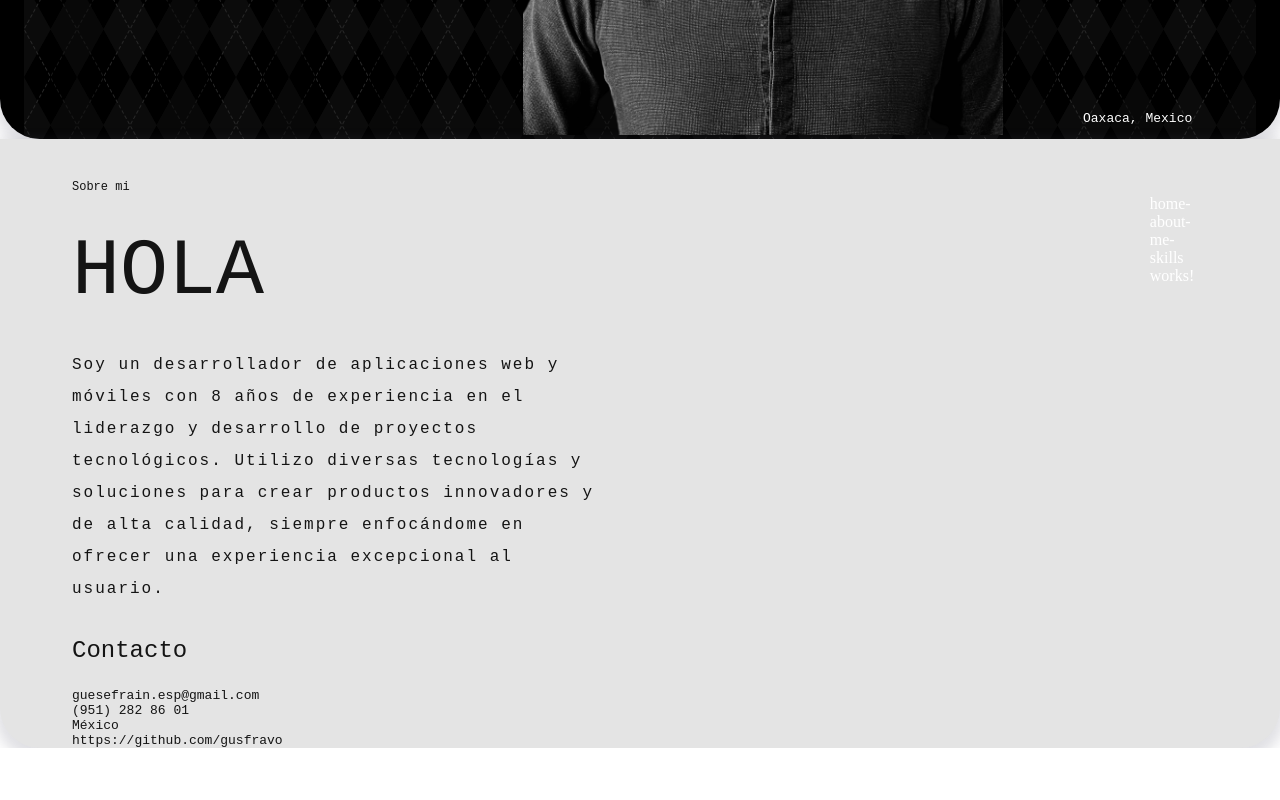
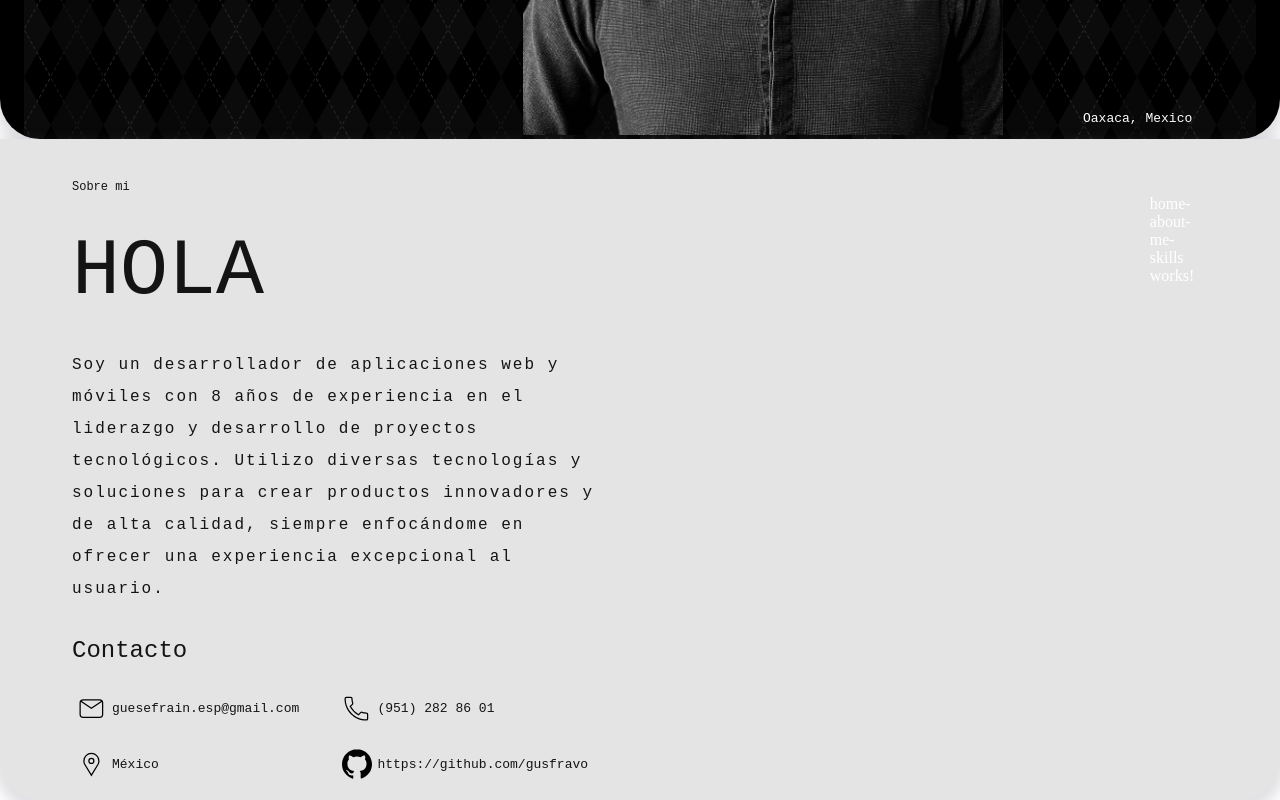
Before and after one commit to gusfravo/web-portfollio, an Angular app: page / in a window 1280 px wide. Shown: the part 523-1323 px from the top of the page. Before the commit the page ends 1271 px from the top, so only its background shows below. Built offline with nearby package versions, Linux system fonts and the light colour scheme.

Commit message:
feat: se termina seccion de resumen

```diff
--- a/src/app/home/home-about-me/components/home-about-me-description/home-about-me-description.component.html
+++ b/src/app/home/home-about-me/components/home-about-me-description/home-about-me-description.component.html
@@ -19,10 +19,38 @@
         </div>
         <div class="home-about-me-description__contact__list">
             <ul>
-                <li>guesefrain.esp&#64;gmail.com</li>
-                <li>(951) 282 86 01</li>
-                <li>México</li>
-                <li>https://github.com/gusfravo</li>
+                <li>
+                    <div class="home-about-me-description__contact__list__avatar">
+                        <img [src]="homeAboutMe.email" alt="email">
+                    </div>
+                    <div class="home-about-me-description__contact__list__item">
+                        guesefrain.esp&#64;gmail.com
+                    </div>
+                </li>
+                <li>
+                    <div class="home-about-me-description__contact__list__avatar">
+                        <img [src]="homeAboutMe.phone" alt="phone">
+                    </div>
+                    <div class="home-about-me-description__contact__list__item">
+                        (951) 282 86 01
+                    </div>
+                </li>
+                <li>
+                    <div class="home-about-me-description__contact__list__avatar">
+                        <img [src]="homeAboutMe.map" alt="map">
+                    </div>
+                    <div class="home-about-me-description__contact__list__item">
+                        México
+                    </div>
+                </li>
+                <li>
+                    <div class="home-about-me-description__contact__list__avatar">
+                        <img [src]="homeAboutMe.github" alt="github">
+                    </div>
+                    <div class="home-about-me-description__contact__list__item">
+                        https://github.com/gusfravo
+                    </div>
+                </li>
             </ul>
         </div>
     </div>
--- a/src/app/home/home-about-me/components/home-about-me-description/home-about-me-description.component.scss
+++ b/src/app/home/home-about-me/components/home-about-me-description/home-about-me-description.component.scss
@@ -36,6 +36,23 @@
                 list-style-type: none;
                 margin: 0;
                 padding: 0;
+                display: flex;
+                flex-wrap: wrap;
+            }
+            li{
+                display: flex;
+                align-items: center;
+                margin-bottom: 1rem;
+                width: 50%;
+            }
+            &__avatar{
+                width: 30px;
+                height: 30px;
+                padding: 5px;
+
+                img{
+                    width: 100%;
+                }
             }
         }
     }
--- a/src/app/home/home-about-me/components/home-about-me-description/home-about-me-description.component.ts
+++ b/src/app/home/home-about-me/components/home-about-me-description/home-about-me-description.component.ts
@@ -1,4 +1,5 @@
 import { Component } from '@angular/core';
+import { HomeAboutIcons } from '../../enums/home-about-me.enum';
 
 @Component({
   selector: 'app-home-about-me-description',
@@ -8,5 +9,6 @@ import { Component } from '@angular/core';
   styleUrl: './home-about-me-description.component.scss'
 })
 export class HomeAboutMeDescriptionComponent {
+  public homeAboutMe = HomeAboutIcons;
 
 }
--- /dev/null
+++ b/src/app/home/home-about-me/enums/home-about-me.enum.ts
@@ -0,0 +1,6 @@
+export enum HomeAboutIcons {
+    email = 'assets/img/mdiLightEmail.svg',
+    phone = 'assets/img/mdiLightPhone.svg',
+    map = 'assets/img/mdiLightMapMarker.svg',
+    github = 'assets/img/cibGithub.svg'
+  }
--- a/src/app/shared/components/wrapper-card/wrapper-card.component.scss
+++ b/src/app/shared/components/wrapper-card/wrapper-card.component.scss
@@ -4,6 +4,6 @@
     color: white;
     border-radius: 0px 0px 2.5rem 2.5rem;
     box-shadow: rgba(100, 100, 120, 0.2) 0px 7px 14px 5px;
-    max-height: 90vh;
+    // max-height: 90vh;
     overflow: hidden;
 }
```
